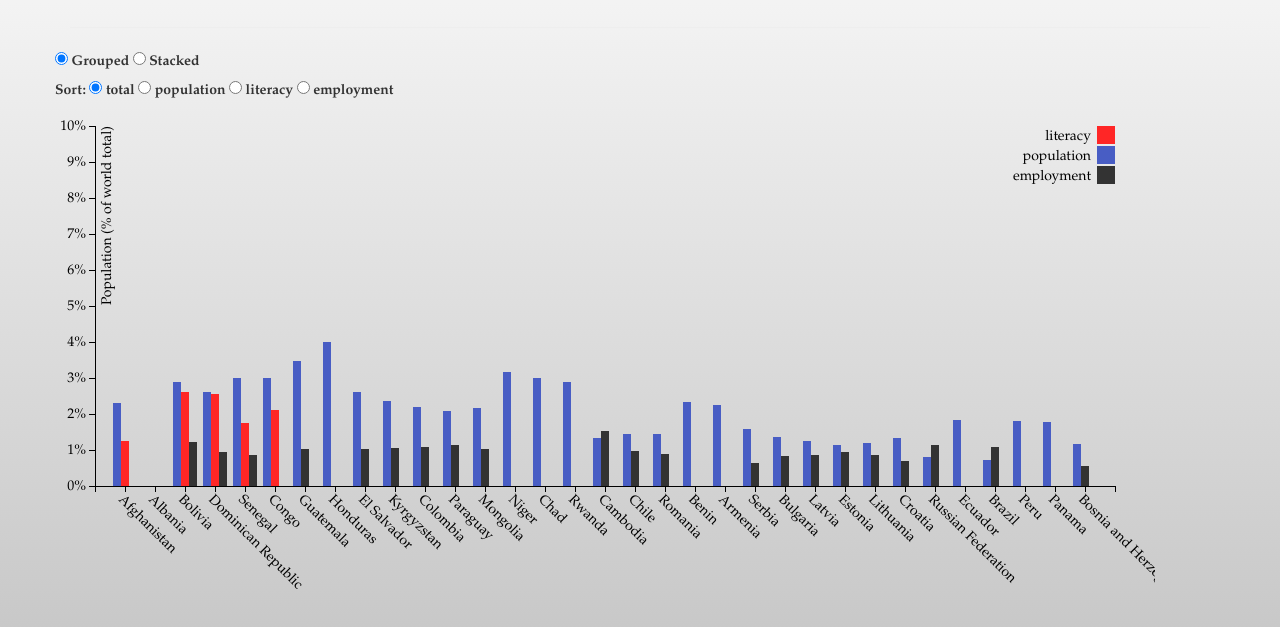
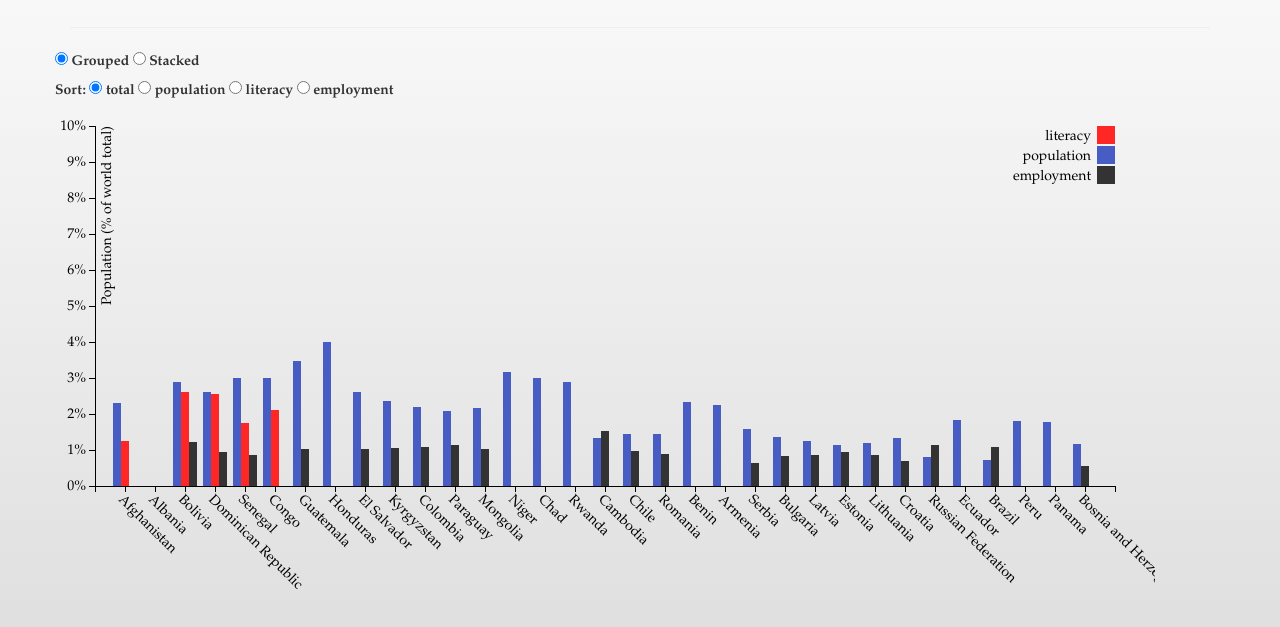
Before and after one commit to mrlukasbos/Development-towards-a-better-world, a plain HTML site: page index.html in a window 1280 px wide. Shown: the part 173-800 px from the top of the page. Drawn offline with nearby package versions, Linux system fonts and the light colour scheme.

Commit message:
Improved sexy gradient
sorry lukas

```diff
--- a/styles.css
+++ b/styles.css
@@ -1,12 +1,11 @@
 body {
   font-family: "Garamond", sans-serif;
-/* Permalink - use to edit and share this gradient: http://colorzilla.com/gradient-editor/#ffffff+0,878787+100 */
+/* Permalink - use to edit and share this gradient: http://colorzilla.com/gradient-editor/#ffffff+0,bababa+100 */
 background: #ffffff; /* Old browsers */
-background: -moz-linear-gradient(top,  #ffffff 0%, #878787 100%); /* FF3.6-15 */
-background: -webkit-linear-gradient(top,  #ffffff 0%,#878787 100%); /* Chrome10-25,Safari5.1-6 */
-background: linear-gradient(to bottom,  #ffffff 0%,#878787 100%); /* W3C, IE10+, FF16+, Chrome26+, Opera12+, Safari7+ */
-filter: progid:DXImageTransform.Microsoft.gradient( startColorstr='#ffffff', endColorstr='#878787',GradientType=0 ); /* IE6-9 */}
-.axis path,
+background: -moz-linear-gradient(top,  #ffffff 0%, #bababa 100%); /* FF3.6-15 */
+background: -webkit-linear-gradient(top,  #ffffff 0%,#bababa 100%); /* Chrome10-25,Safari5.1-6 */
+background: linear-gradient(to bottom,  #ffffff 0%,#bababa 100%); /* W3C, IE10+, FF16+, Chrome26+, Opera12+, Safari7+ */
+filter: progid:DXImageTransform.Microsoft.gradient( startColorstr='#ffffff', endColorstr='#bababa',GradientType=0 ); /* IE6-9 */.axis path,
 .axis line {
   fill: none;
   stroke: #000;
```
